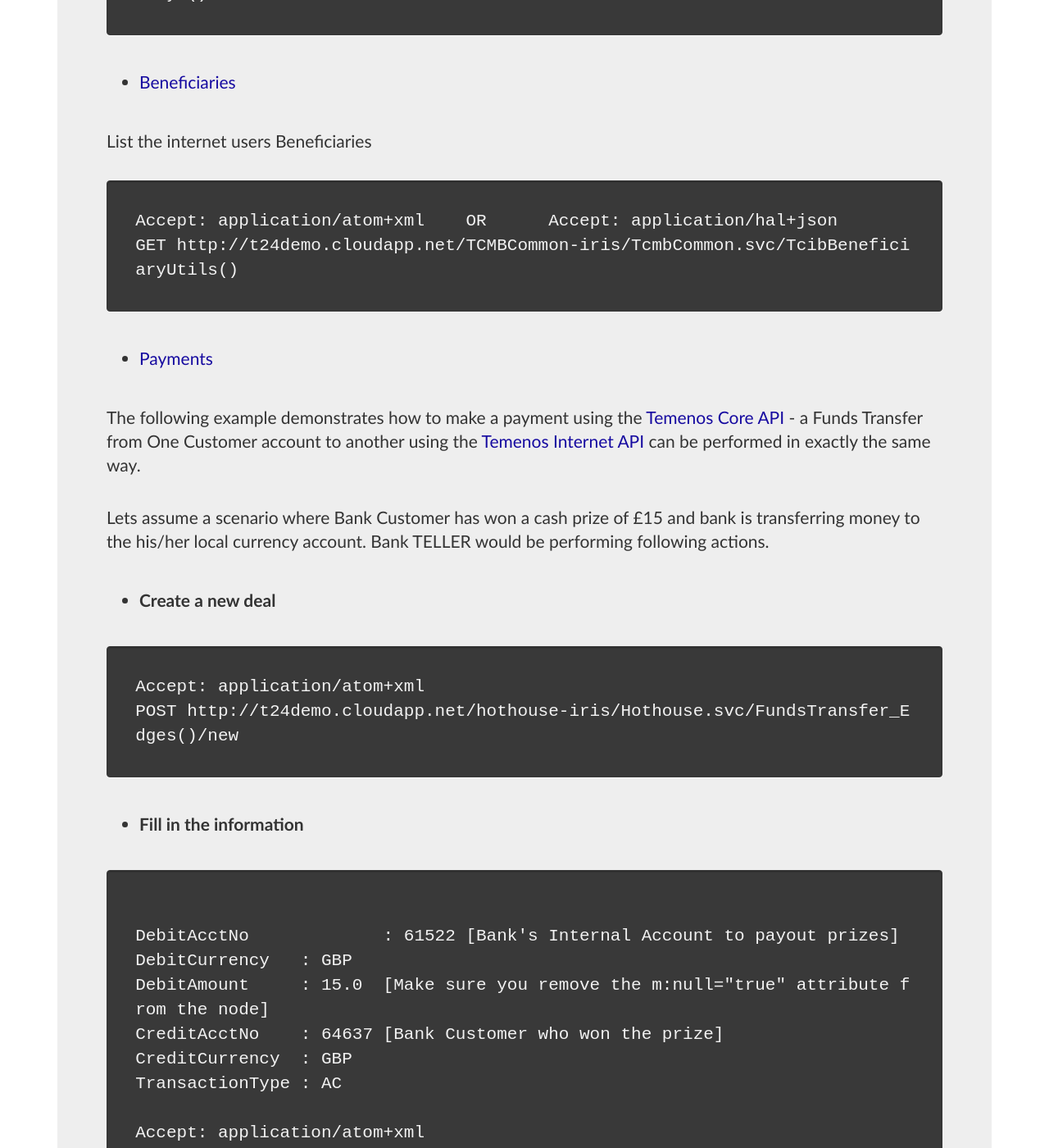
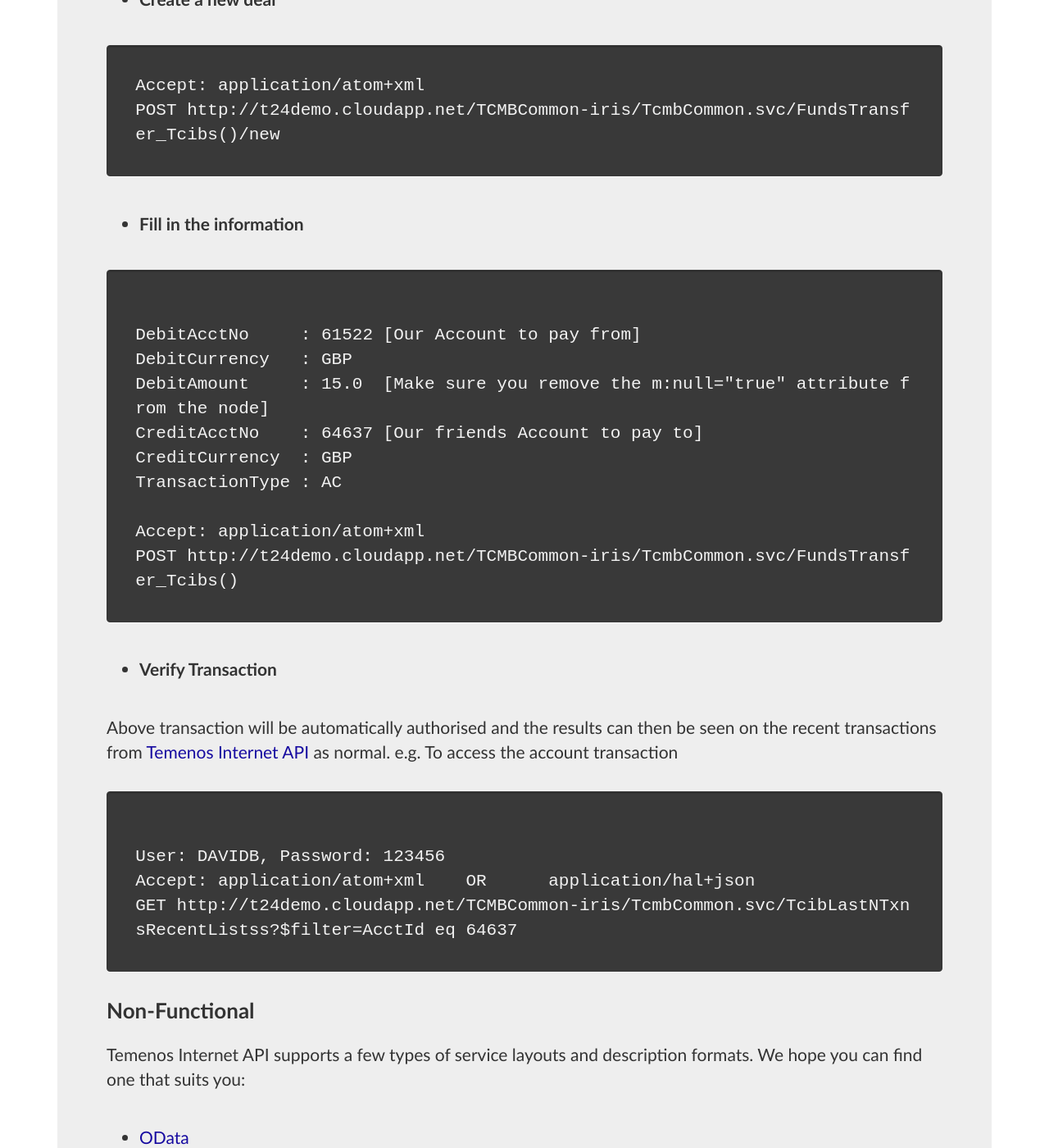
Before and after one commit to temenostech/TemenosHypermediaAPI, a Jekyll site: the page built from InternetAPI/index.md, in a window 1280 px wide and 1400 px high, scrolled down 1545 px. Shown: the whole window at 82% size. Built offline with Jekyll 4.4.1, drawn with Linux system fonts in a browser that asks for light colours; some web fonts are replaced; Markdown is read by kramdown in place of the engine named in the settings; some of the changed text lies outside the part shown.

Commit message:
Some corrections to the InternetAPI documentation.

```diff
--- a/InternetAPI/index.md
+++ b/InternetAPI/index.md
@@ -20,26 +20,6 @@ GET http://t24demo.cloudapp.net/TCMBCommon-iris/TcmbCommon.svc/TcibAcctDetailss(
 </pre>
 
 
-* [Today's Transactions for account 64629 (ANTHONYB)](http://t24demo.cloudapp.net/TCMBCommon-iris/TcmbCommon.svc/TcibTxnsTodayLists\(\)?$filter=AcctId%20eq%2064629)
-
-List Today's transactions for an Account.
-
-<pre>
-Accept: application/atom+xml	OR	Accept: application/hal+json
-GET http://t24demo.cloudapp.net/TCMBCommon-iris/TcmbCommon.svc/TcibTxnsTodayLists()?$filter=AcctId eq {account_id}
-</pre>
-
-
-* [Account Balances](http://t24demo.cloudapp.net/TCMBCommon-iris/TcmbCommon.svc/TcibAcctBalTodays\(\))
-
-List the internet users Account balances
-
-<pre>
-Accept: application/atom+xml	OR	Accept: application/hal+json
-GET http://t24demo.cloudapp.net/TCMBCommon-iris/TcmbCommon.svc/TcibAcctBalTodays()
-</pre>
-
-
 * [Beneficiaries](http://t24demo.cloudapp.net/TCMBCommon-iris/TcmbCommon.svc/TcibBeneficiaryUtils\(\))
 
 List the internet users Beneficiaries
@@ -49,18 +29,18 @@ Accept: application/atom+xml	OR	Accept: application/hal+json
 GET http://t24demo.cloudapp.net/TCMBCommon-iris/TcmbCommon.svc/TcibBeneficiaryUtils()
 </pre>
 
-* [Payments]()
+* [Payments](http://t24demo.cloudapp.net/TCMBCommon-iris/TcmbCommon.svc/FundsTransfer_Tcibs\(\))
 
-The following example demonstrates how to make a payment using the [Temenos Core API](/CoreAPI) - a Funds Transfer from One Customer account to another using the [Temenos Internet API](/InternetAPI) can be performed in exactly the same way.
+The following example demonstrates how to make a payment - i.e. a Funds Transfer from One Customer account to another.
 
-Lets assume a scenario where Bank Customer has won a cash prize of £15 and bank is transferring money to the his/her local currency account. Bank TELLER would be performing following actions.
+Lets assume a scenario where we want to transfer £15 in local currency account.
 
 
 - **Create a new deal**
 
 <pre>
 Accept: application/atom+xml
-POST http://t24demo.cloudapp.net/hothouse-iris/Hothouse.svc/FundsTransfer_Edges()/new
+POST http://t24demo.cloudapp.net/TCMBCommon-iris/TcmbCommon.svc/FundsTransfer_Tcibs()/new
 </pre>
 
 
@@ -68,57 +48,27 @@ POST http://t24demo.cloudapp.net/hothouse-iris/Hothouse.svc/FundsTransfer_Edges(
 
 <pre>
 
-DebitAcctNo		: 61522	[Bank's Internal Account to payout prizes]
+DebitAcctNo	: 61522	[Our Account to pay from]
 DebitCurrency	: GBP
 DebitAmount 	: 15.0	[Make sure you remove the m:null="true" attribute from the node]
-CreditAcctNo	: 64637 [Bank Customer who won the prize]
+CreditAcctNo	: 64637 [Our friends Account to pay to]
 CreditCurrency	: GBP
 TransactionType	: AC
 
 Accept: application/atom+xml
-POST http://t24demo.cloudapp.net/hothouse-iris/Hothouse.svc/FundsTransfer_Edges()
+POST http://t24demo.cloudapp.net/TCMBCommon-iris/TcmbCommon.svc/FundsTransfer_Tcibs()
 </pre>
 
-- **Accept OVERRIDE**
-
-Above request will be responded with the WARNING message which is referred as OVERRIDE in T24. Accept the OVERRIDE by copying the value returned in 'Error_Messages > element > Code' attribute and append into the following element present in the actual request and send it again to the collection;
-
-<pre>
-FundsTransfer_Edge_OverrideMvGroup > element > Override > ACCT.UNAUTH.OD
-
-Accept: application/atom+xml
-POST http://t24demo.cloudapp.net/hothouse-iris/Hothouse.svc/FundsTransfer_Edges()
-</pre>
-
-- **Authorise A Deal**
-
-T24 has concept of **Four(4) Eyes Authorisation** where one person INPUT and other person with more access rights in the system should be able to authorise a deal. So access the following service with different credentials.
-User = SSOUSER2, Password = 123456 (Hacking from branch TELLER to Branch Manager let say) to see the UNAUTH record
-
-<pre>
-Accept: application/atom+xml
-GET http://t24demo.cloudapp.net/hothouse-iris/Hothouse.svc/FundsTransfer_EdgesIAuth('RefNo')
-</pre>
-Note: Update the RefNo with the actual reference
-
-Above will return the UNAUTH record from T24 with one special entry in the HEADER called 'ETag', copy the value and set it as follows;
-
-<pre>
-If-Match: "ETag"
-Accept: application/atom+xml
-PUT http://t24demo.cloudapp.net/hothouse-iris/Hothouse.svc/FundsTransfer_EdgesIAuth('RefNo')/authorise
-</pre>
-Note: Update the RefNo with the actual reference
 
 - **Verify Transaction**
 
-Above will be authorise the deal and perform the real transaction within T24 which can then be seen on Customer account as recent transaction from [Temenos Internet API](InternetAPI) as normal. To access Customer transaction access the link as follows;
+Above transaction will be automatically authorised and the results can then be seen on the recent transactions from [Temenos Internet API](InternetAPI) as normal. e.g. To access the account transaction
 
 <pre>
 
 User: DAVIDB, Password: 123456
 Accept: application/atom+xml	OR	application/hal+json
-GET http://t24demo.cloudapp.net/TCMBCommon-iris/TcmbCommon.svc/TcibTxnsTodayLists?$filter=AcctId eq 64637
+GET http://t24demo.cloudapp.net/TCMBCommon-iris/TcmbCommon.svc/TcibLastNTxnsRecentListss?$filter=AcctId eq 64637
 </pre>
 
 
```
